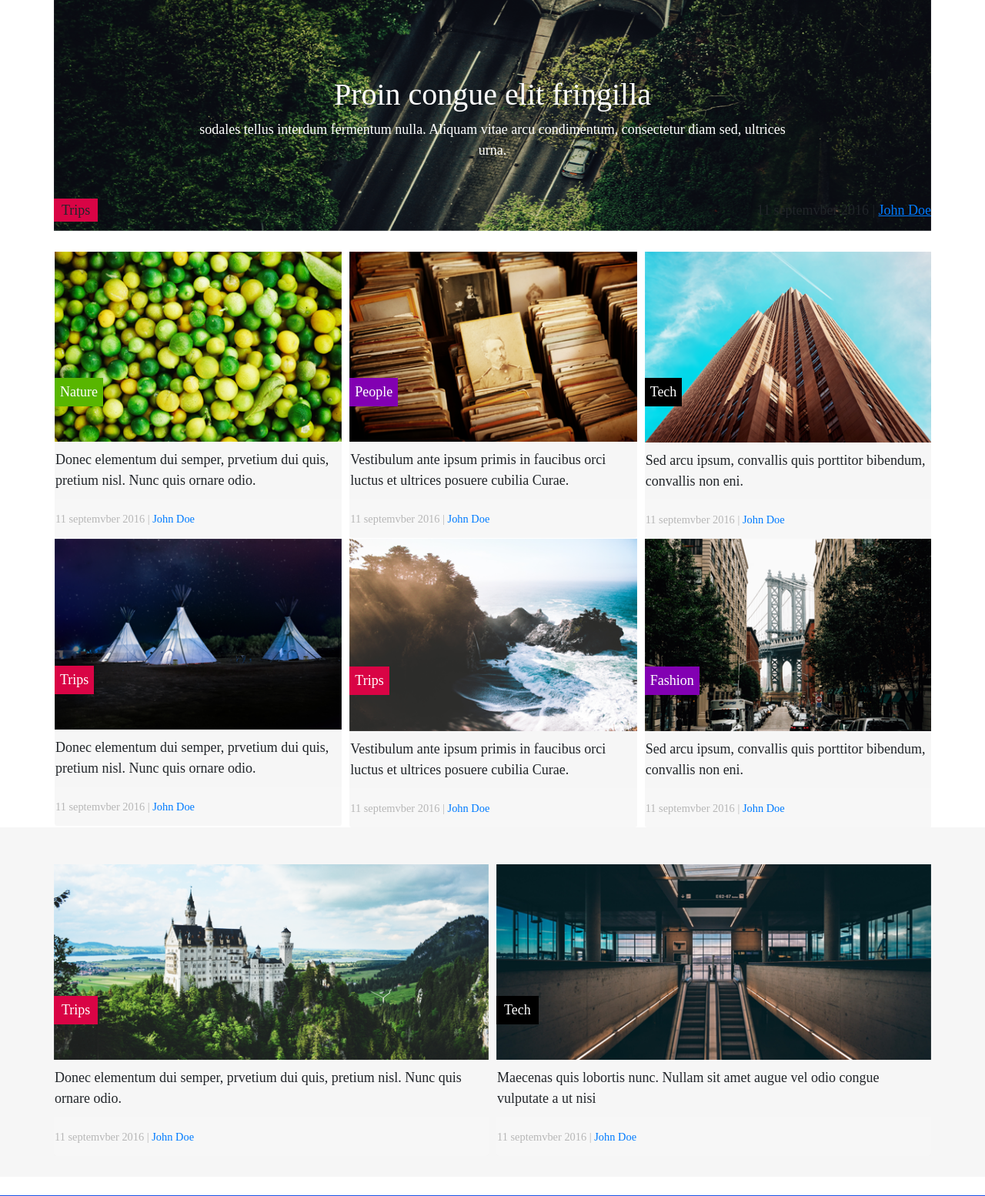
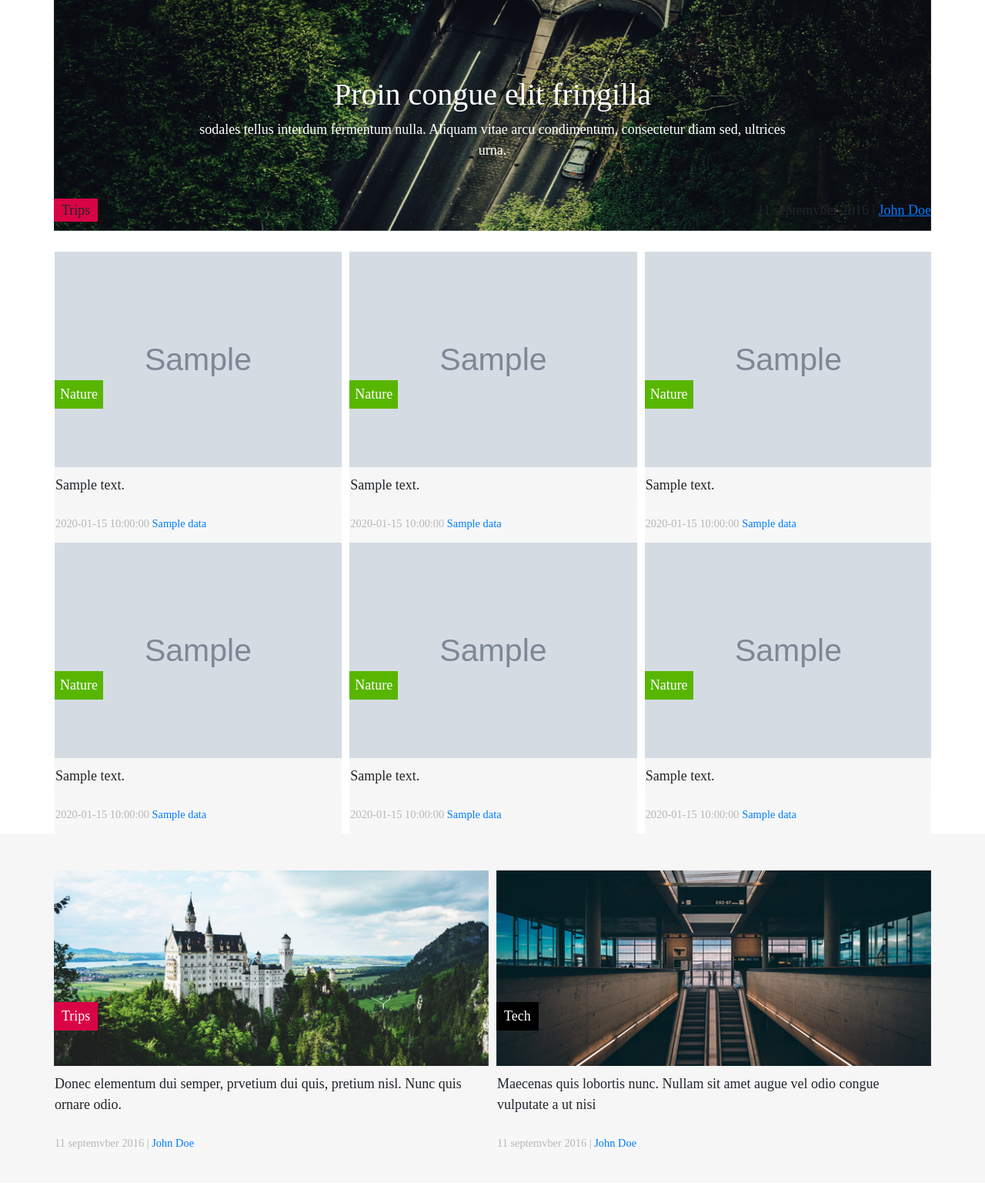
Before and after one commit to vantienhh/php-mini, a PHP site: template app/Views/home.view.php in a window 1280 px wide. Shown: the part 1084-2638 px from the top of the page at 77% size. Run offline with PHP 8.4, Linux system fonts and the light colour scheme; the template is opened without the code that fills it: most values are stand-ins (such as "Sample title", 1, 10 or a date in 2020); grey boxes marked "Sample" are stand-in pictures; some libraries are stand-ins or nearby versions.

Commit message:
Hoan tanh

```diff
--- a/app/Controllers/Controller.php
+++ b/app/Controllers/Controller.php
@@ -14,6 +14,7 @@ abstract class Controller
 	{
 
         date_default_timezone_set('Asia/Ho_Chi_Minh');
+
 		$this->app = $app;
 	}
 
--- a/app/Controllers/LogoutController.php
+++ b/app/Controllers/LogoutController.php
@@ -7,7 +7,7 @@ class LogoutController extends Controller{
     public function logout(){
         session_start();
         setcookie('userLogin',"a",time()-100000);
-        header('Location: /admin/post');
+        header('Location: /');
     }
 }
  ?>
--- a/app/Core/App.php
+++ b/app/Core/App.php
@@ -45,7 +45,7 @@ class App
 
         $response = $this->route($handler);
 
-        echo $this->respond($response);
+        // echo $this->respond($response);
     }
 
     public function respond($response)
--- a/app/Views/admin/post/index.view.php
+++ b/app/Views/admin/post/index.view.php
@@ -7,6 +7,7 @@
             <tr>
                 <th class="text-center">ID</th>
                 <th class="text-center">Title</th>
+                <th class="text-center">Image</th>
                 <th class="text-center">Content</th>
                 <th class="text-center">Date - time</th>
                 <th class="text-center">Action</th>
@@ -17,7 +18,8 @@
                 <tr>
                     <td class="text-center"><?php echo $value->ID ?></td>
                     <td class="text-center"><?php echo $value->title ?></td>
-                    <td><?php echo $value->content ?></td>
+                    <td class="text-center"><img src="<?php echo $value->image ?>"></td>
+                    <td><?php echo "../".$value->content ?></td>
                     <td class="text-center"><?php echo $value->date_time ?></td>
                     <td>
                         <ul>
--- a/app/Views/home.view.php
+++ b/app/Views/home.view.php
@@ -1,4 +1,5 @@
-<!doctype html>
+<!DOCTYPE html>
+<!DOCTYPE html>
 <html lang="vi">
     <head>
         <!-- Required meta tags -->
@@ -22,9 +23,6 @@
     </head>
     <body>
        <div class="wallpaper">
-        <?php
-            session_start();
-         ?>
             <header>
                 <!-- laptop  -->
                 <div class="d-none d-md-block">
@@ -251,80 +249,40 @@
                             </div>
                         </div>
                         <div class="owl-carousel owl-carousel-3">
-                            <div class="item">
+                           <?php foreach ($data as $key => $value): ?>
+                              <div class="item">
                                 <div class="card" id="nature">
-                                    <img src="images/home_4.png" alt="home">
+                                    <img src="<?php echo $data[$key]->image ?>" alt="home">
                                     <span class="tags-div background-green tags">Nature</span>
                                      <div class="card-body">
-                                          <p class="card-text">Donec elementum dui semper, prvetium dui quis, pretium nisl. Nunc quis ornare odio.</p>
+                                          <p class="card-text">
+                                            <?php echo $value->content ?>
+                                          </p>
                                     </div>
                                     <div class="card-footer border-0">
-                                          <small class="text-muted"><span class="color-grey">11 septemvber 2016 |</span> <a href="#">John Doe</a> </small>
+                                          <small class="text-muted"><span class="color-grey"><?php echo $value->date_time ?></span> <a href="#"><?php echo $value->name ?></a> </small>
                                     </div>
                                 </div>
-                            </div>
-                            <div class="item">
-                                <div class="card id="people" ">
-                                    <img src="images/home_5.png" alt="home">
-                                    <span class="tags-div background-purple tags">People</span>
+                              </div>
+                           <?php endforeach ?>
+                        </div>
+                        <div class="owl-carousel owl-carousel-3">
+                           <?php foreach ($data as $key => $value): ?>
+                              <div class="item">
+                                <div class="card" id="nature">
+                                    <img src="<?php echo $data[$key]->image ?>" alt="home">
+                                    <span class="tags-div background-green tags">Nature</span>
                                      <div class="card-body">
-                                          <p class="card-text">Vestibulum ante ipsum primis in faucibus orci luctus et ultrices posuere cubilia Curae.</p>
+                                          <p class="card-text">
+                                            <?php echo $value->content ?>
+                                          </p>
                                     </div>
                                     <div class="card-footer border-0">
-                                          <small class="text-muted"><span class="color-grey">11 septemvber 2016 |</span> <a href="#">John Doe</a> </small>
+                                          <small class="text-muted"><span class="color-grey"><?php echo $value->date_time ?></span> <a href="#"><?php echo $value->name ?></a> </small>
                                     </div>
                                 </div>
-                            </div>
-                            <div class="item">
-                                <div class="card" id="tech">
-                                    <img src="images/home_6.png" alt="">
-                                     <span class="tags-div background-black tags">Tech</span>
-                                     <div class="card-body">
-                                          <p class="card-text">Sed arcu ipsum, convallis quis porttitor bibendum, convallis non eni.</p>
-                                    </div>
-                                    <div class="card-footer border-0">
-                                          <small class="text-muted"><span class="color-grey">11 septemvber 2016 |</span> <a href="#">John Doe</a> </small>
-                                    </div>
-                                </div>
-                            </div>
-                        </div>
-                        <div class="owl-carousel owl-carousel-3">
-                            <div class="item">
-                                <div class="card" id="trip">
-                                    <img src="images/home_7.png" alt="home">
-                                    <span class="box-1-tag tags-div background-red tags">Trips</span>
-                                     <div class="card-body">
-                                          <p class="card-text">Donec elementum dui semper, prvetium dui quis, pretium nisl. Nunc quis ornare odio.</p>
-                                    </div>
-                                    <div class="card-footer border-0">
-                                          <small class="text-muted"><span class="color-grey">11 septemvber 2016 |</span> <a href="#">John Doe</a> </small>
-                                    </div>
-                                </div>
-                            </div>
-                            <div class="item">
-                                <div class="card" id="trip">
-                                    <img src="images/home_8.png" alt="home">
-                                    <span class="box-1-tag tags-div background-red tags">Trips</span>
-                                     <div class="card-body">
-                                          <p class="card-text">Vestibulum ante ipsum primis in faucibus orci luctus et ultrices posuere cubilia Curae.</p>
-                                    </div>
-                                    <div class="card-footer border-0">
-                                          <small class="text-muted"><span class="color-grey">11 septemvber 2016 |</span> <a href="#">John Doe</a> </small>
-                                    </div>
-                                </div>
-                            </div>
-                            <div class="item">
-                                <div class="card" id="fashion">
-                                    <img src="images/home_9.png" alt="home">
-                                     <span class="tags-div background-purple tags">Fashion</span>
-                                     <div class="card-body">
-                                          <p class="card-text">Sed arcu ipsum, convallis quis porttitor bibendum, convallis non eni.</p>
-                                    </div>
-                                    <div class="card-footer border-0">
-                                          <small class="text-muted"><span class="color-grey">11 septemvber 2016 |</span> <a href="#">John Doe</a> </small>
-                                    </div>
-                                </div>
-                            </div>
+                              </div>
+                           <?php endforeach ?>
                         </div>
                     </div>
                 </div>
--- a/routes.php
+++ b/routes.php
@@ -8,7 +8,7 @@ $app->post('/login',['LoginController', 'loginSubmit']);
 //logout
 $app->post('/logout',['LogoutController','logout']);
 
-$app->get('/admin',['PostsController','index']);
+$app->get('/admin',['UsersController','index']);
 
 // post
 $app->get('/admin/post',['PostsController','index']);
```
Also changed, not shown: app/Controllers/LoginController.php (+8 -3 lines), app/Controllers/PagesController.php (+8 -5 lines), app/Controllers/PostsController.php (+39 -3 lines), app/Controllers/UsersController.php (+13 -0 lines), app/Core/Database/QueryBuilder.php (+9 -3 lines), app/Core/Response.php (+9 -9 lines), app/Views/admin/post/create.view.php (+9 -4 lines), public/ckfinder/userfiles/images/home_7.png (renamed from public/images/home_7.png), 3 other files.
